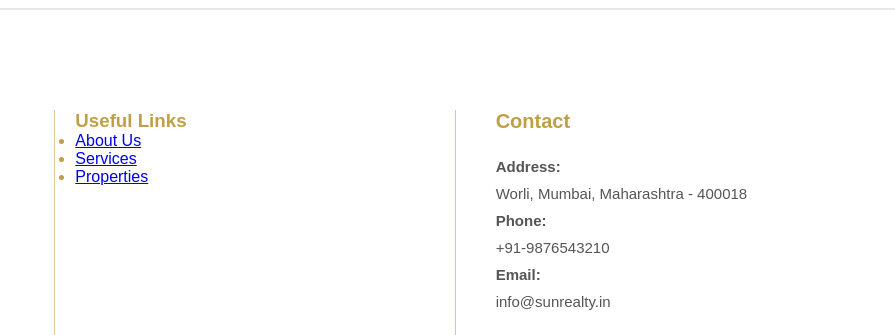
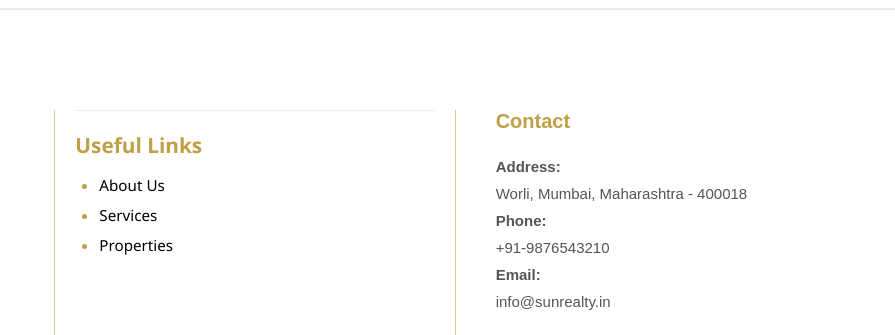
Before and after one commit to AakritMandal7/SunRealty-Final, a plain HTML site: page index.html in a window 1280 px wide. Shown: the part 3308-3643 px from the top of the page, 385-1280 px from the left. Drawn offline with Linux system fonts and the light colour scheme.

Commit message:
Update style.css

```diff
--- a/css/style.css
+++ b/css/style.css
@@ -616,3 +616,39 @@ footer {
     font-size: 18px;
   }
 }
+
+.footer-bo {
+  padding: 20px 0;
+  border-top: 1px solid #eee;
+  color: #bfa046; /* Assuming dark background */
+  font-family: 'Segoe UI', sans-serif;
+}
+
+.footer-bo h3 {
+  font-size: 1.3rem;
+  color: #bfa046; /* Golden for premium look */
+  margin-bottom: 1rem;
+  font-weight: 600;
+}
+
+.footer-bo ul {
+  list-style: disc; /* Default circle bullets */
+  padding-left: 1.5rem; /* Indent bullets from heading */
+  margin: 0;
+}
+
+.footer-bo li {
+  margin-bottom: 0.6rem;
+  font-size: 0.95rem;
+}
+
+.footer-bo a {
+  text-decoration: none;
+  color: #000000;
+  transition: color 0.3s ease;
+  font-weight: 500;
+}
+
+.footer-bo a:hover {
+  color: #ffd700;
+}
```
